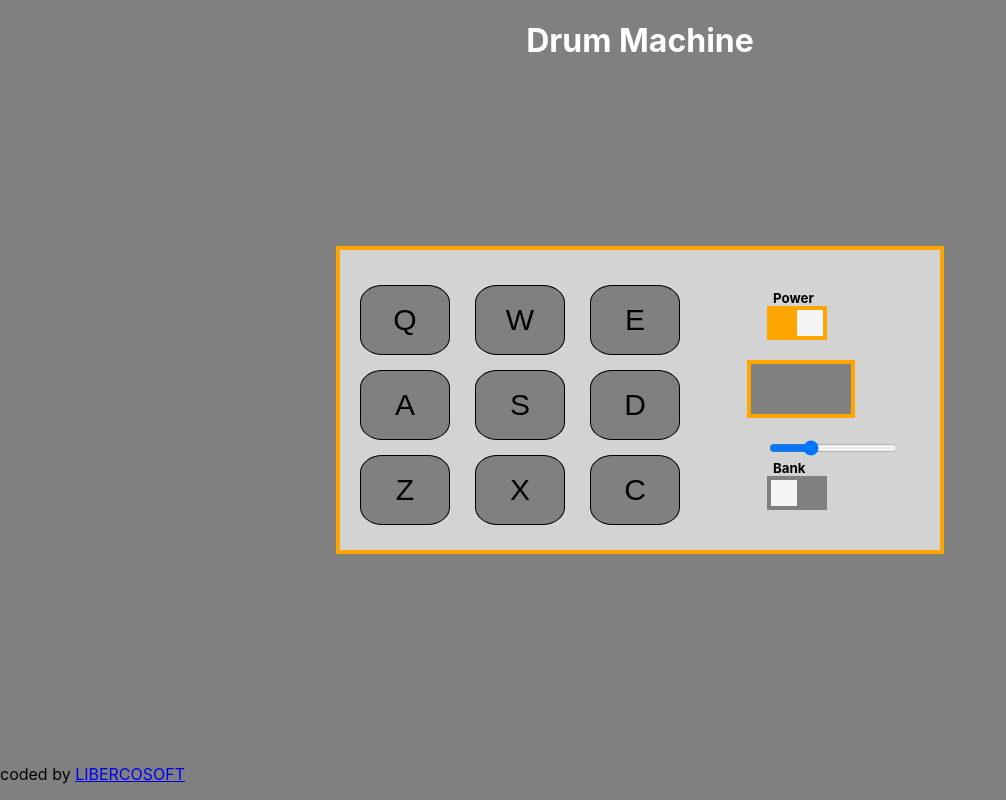
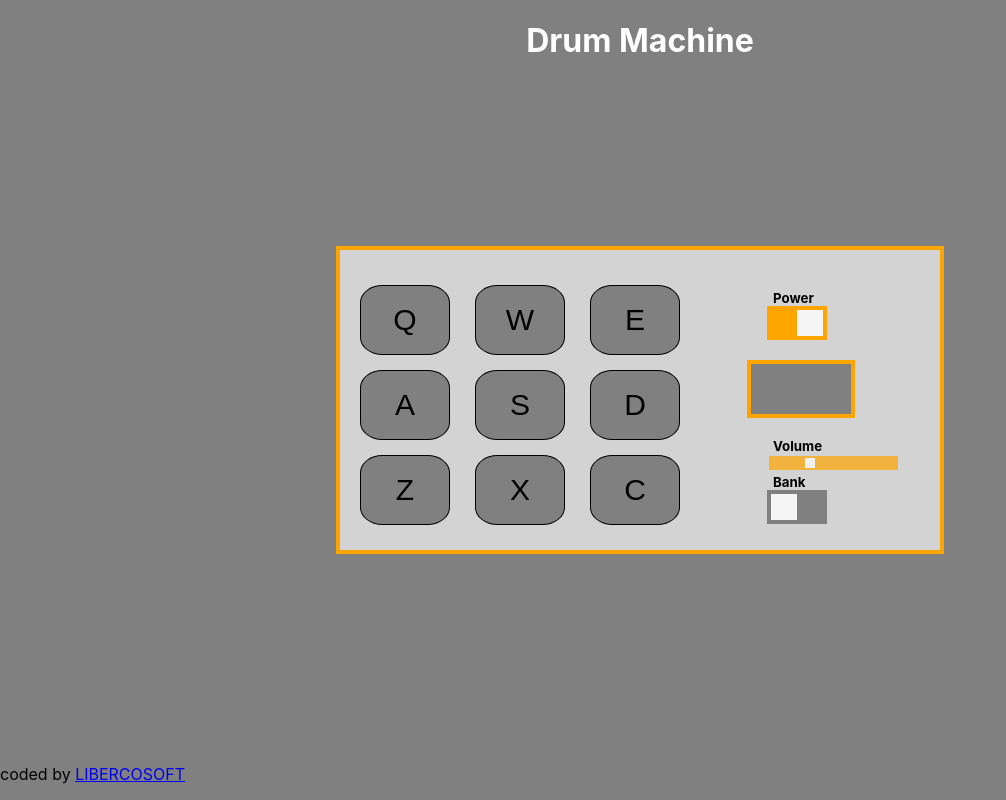
Before and after one commit to LIBERCOSOFT/drum-machine, a React (Create React App) app: page / in a window 1280 px wide. Shown: the whole page, without its empty margins (0-1006 px from the left). Built offline with nearby package versions, Linux system fonts and the light colour scheme.

Commit message:
Style volume slider

```diff
--- a/src/App.css
+++ b/src/App.css
@@ -130,3 +130,33 @@ input:checked + .slider:before {
 h5{
   margin: 0px 0px 0px 6px;
 }
+
+.slider-vol {
+  -webkit-appearance: none;
+  appearance: none;
+  background: #ffa500;
+  outline: none;
+  opacity: 0.7;
+  -webkit-transition: .2s;
+  transition: opacity .2s;
+}
+
+.slider-vol:hover {
+  opacity: 1;
+}
+
+.slider-vol::-webkit-slider-thumb {
+  -webkit-appearance: none;
+  appearance: none;
+  width: 10px;
+  height: 10px;
+  background: #fff;
+  cursor: pointer;
+  margin: 2px 0;
+}
+
+.slider-vol::-moz-range-thumb {
+  width: 25px;
+  height: 25px;
+  cursor: pointer;
+}
--- a/src/components/DrumComponent/drum.js
+++ b/src/components/DrumComponent/drum.js
@@ -198,12 +198,17 @@ class Drum extends React.Component {
               <h4> {this.state.key} </h4>
             </div>
 
+            <div>
+            <h5>Volume</h5>
             <input
-          type="range"
-          min="0" max="1"
-          value={this.props.volume}
-          onChange={this.props.handleVolume}
-          step="0.1"/>
+              type="range"
+              min="0" max="1"
+              value={this.props.volume}
+              onChange={this.props.handleVolume}
+              step="0.1"
+              className='slider-vol'
+            />
+            </div>
 
             <h5>Bank</h5>
             <label className="switch">
```
